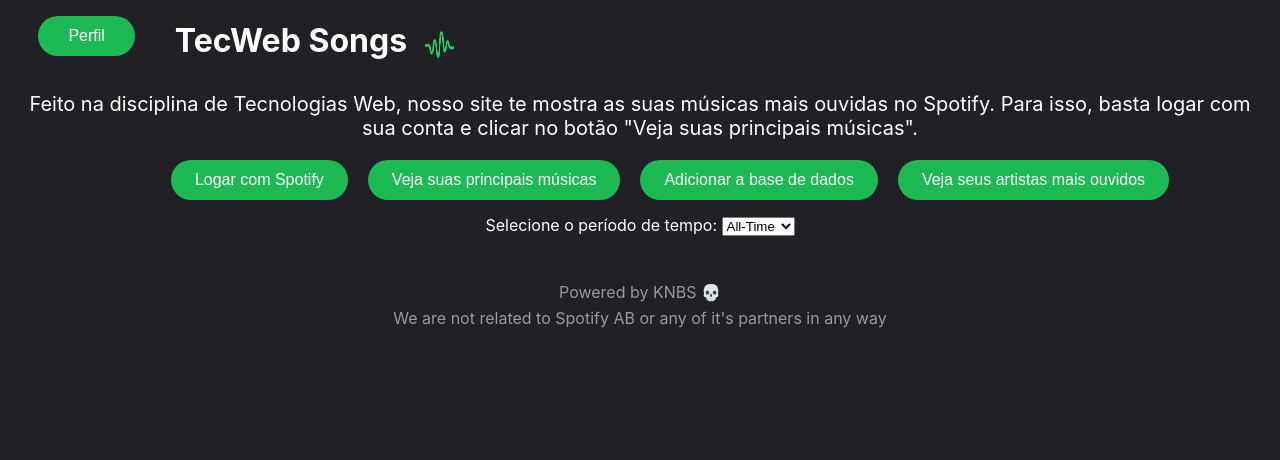
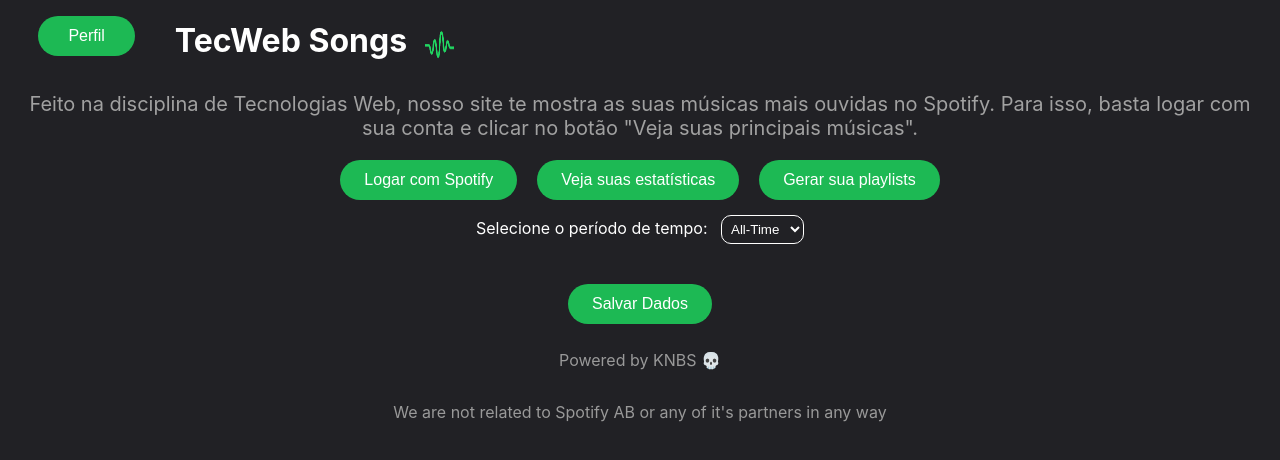
Before and after one commit to alexandresantarossa/SpotifyAPI, a React (Create React App) app in the folder FrontEnd/spotify-frontend/: page / in a window 1280 px wide. Shown: the top 460 px of the page. Built offline with nearby package versions, Linux system fonts and the light colour scheme.

Commit message:
3 funcionalidade pronta

```diff
--- a/FrontEnd/spotify-frontend/src/App.css
+++ b/FrontEnd/spotify-frontend/src/App.css
@@ -18,7 +18,7 @@
   margin-right: 10px;
   margin-top: 10px;
   margin-bottom: 10px;
-  color: #fff;
+  color: #a1a1a1;
 }
 
 .quadro_log{
@@ -52,6 +52,12 @@
   width:100px;
   height:100px;
   border-radius:50%;
+}
+
+.user-name{
+  color: #fff;
+  width: auto;
+
 }
 
 
@@ -94,7 +100,6 @@
   display: flex;
   align-self: center;
   justify-content: center;
-  margin-left: 60px;
 }
 
 .btn-primary {
@@ -286,3 +291,19 @@
   cursor: pointer;
   margin-left: 0px;
 }
+
+.seletor-tempo{
+  background-color: transparent;
+  color: white;
+  border-radius: 10px;
+  border-color: white;
+  padding: 5px;
+}
+
+.seletor-tempo option{
+  background-color: #212125;
+  color: #fff;
+  border-radius: 10px;
+  border-color: white;
+  padding: 5px;
+}
--- a/FrontEnd/spotify-frontend/src/App.js
+++ b/FrontEnd/spotify-frontend/src/App.js
@@ -31,6 +31,8 @@
       topArtists: [], // state para armazenar os artistas mais ouvidos
       artistCovers: [], // state para armazenar as capas dos artistas
       exibirModal: false, // state para controlar a exibição do modal
+      logado: false,
+      playlist: []
     };
 
     this.topTracksLorde = this.topTracksLorde.bind(this);
@@ -87,7 +89,6 @@
       success: (dados) => {
         const artistCovers = dados.artists.map((artist) => artist.images[0].url);
         this.setState({ artistCovers: artistCovers });
-        console.log(artistCovers);
       },
       error: (xhr, status, error) => {
         console.log(xhr);
@@ -128,6 +129,60 @@
       },
     });
   };
+
+
+  get5tracks = () => {
+    const { timeRange } = this.state;
+    const url = `https://api.spotify.com/v1/me/top/tracks?time_range=${timeRange}&limit=5`;
+
+    if (!this.state.token) {
+      console.log("Token não fornecido.");
+      return;
+    }
+
+    $.ajax({
+      method: "GET",
+      dataType: "json",
+      url: url,
+      headers: {
+        Authorization: `Bearer ${this.state.token}`,
+      },
+      success: (dados) => {
+        const topTrackIds = dados.items.map((track) => track.id); // obtém os IDs das 5 principais músicas
+
+        // Fazer a próxima requisição com os IDs das músicas
+        this.getRecomendation(topTrackIds);
+      },
+      error: (xhr, status, error) => {
+        console.log(xhr);
+        console.log(status);
+        console.log(error);
+      },
+    });
+  };
+
+  getRecomendation = (trackIds) => {
+    const url = `https://api.spotify.com/v1/recommendations?limit=20&market=BR&seed_tracks=${trackIds.join(",")}`;
+    $.ajax({
+      method: "GET",
+      dataType: "json",
+      url: url,
+      headers: {
+        Authorization: `Bearer ${this.state.token}`,
+      },
+      success: (dados) => {
+        this.setState({ playlist: dados.tracks });
+        // Faça o que for necessário com os dados adicionais obtidos
+      },
+      error: (xhr, status, error) => {
+        console.log(xhr);
+        console.log(status);
+        console.log(error);
+      },
+    });
+  };
+
+
 
   playlist = () => {
     if (!this.state.token) {
@@ -175,6 +230,7 @@
         this.setState({ name });
         this.setState({ photo });
         this.setState({ seguidores });
+
       },
       error: (xhr, status, error) => {
         console.log(xhr);
@@ -183,6 +239,7 @@
       },
     });
   };
+
   getAlbumCovers = (albumIds) => {
     if (!this.state.token) {
       console.log("Token não fornecido.");
@@ -258,6 +315,11 @@
   controlarModal = () => {
     this.setState({exibirModal: !this.state.exibirModal})
   }
+
+  setLogado = () => {
+    this.setState({logado: !this.state.logado})
+  }
+
   qualtoken() {
     console.log(this.state.token);
   }
@@ -294,7 +356,7 @@
           </div>
 
         </div>
-        {this.state.name && <h2>Olá, {this.state.name}!</h2>}
+        {this.state.name && <h2 className="user-name">Olá, {this.state.name}!&nbsp;</h2>}
         <p className="texto">
           Feito na disciplina de Tecnologias Web, nosso site te mostra as suas músicas mais ouvidas no Spotify. Para
           isso, basta logar com sua conta e clicar no botão "Veja suas principais músicas".
@@ -305,26 +367,45 @@
           <button className="btn btn-primary" onClick={() => (window.location.href = "http://localhost:8888")}>
             Logar com Spotify
           </button>
-          <button className="btn btn-primary" onClick={this.topTracksLorde}>
-            Veja suas principais músicas
+          <button className="btn btn-primary" onClick={ () => {this.topArtists(); this.topTracksLorde();}}>
+            Veja suas estatísticas
           </button>
-          <button className="btn btn-primary" onClick={this.apitecwebPOST}>
-            Adicionar a base de dados
-          </button>
-          <button className="btn btn-primary" onClick={this.topArtists}>
-            Veja seus artistas mais ouvidos
+          <button className="btn btn-primary" onClick={this.get5tracks}>
+            Gerar sua playlists
           </button>
         </div>
         <div>
           <div className="select">
-            <label htmlFor="timeRange">Selecione o período de tempo:   </label>
-            <select id="timeRange" value={this.state.timeRange} onChange={this.handleTimeRangeChange}>
+            <label htmlFor="timeRange">Selecione o período de tempo:&nbsp;&nbsp;&nbsp;</label>
+            <select id="timeRange" value={this.state.timeRange} onChange={this.handleTimeRangeChange} className="seletor-tempo">
               <option value="long_term">All-Time</option>
               <option value="medium_term">6 meses</option>
               <option value="short_term">1 mês</option>
             </select>
           </div>
         </div>
+
+        {this.state.playlist.length > 0 && (
+          <div className="tracks">
+            <h2>Sua Playlist Personalizada:</h2>
+            <ol>
+              {this.state.playlist.map((track, index) => (
+                <li key={index}>
+                  {track.name} - {track.artists[0].name}
+
+                  <a
+                    href={`https://open.spotify.com/track/${track.id}`}
+                    target="_blank"
+                    rel="noopener noreferrer"
+                  >
+                    <div className="spotify-logo"></div>
+                  </a>
+                </li>
+              ))}
+            </ol>
+          </div>
+        )}
+
         {this.state.topTracks.length > 0 && (
           <div className="tracks">
             <h2>Suas principais músicas são:</h2>
@@ -411,7 +492,11 @@
             </div>
           </div>
         )}
+
         <div className="credits">
+          <button className="btn btn-primary" onClick={this.apitecwebPOST}>
+              Salvar Dados
+          </button>
           <p>Powered by KNBS 💀</p>
           <p>We are not related to Spotify AB or any of it's partners in any way</p>
         </div>
```
